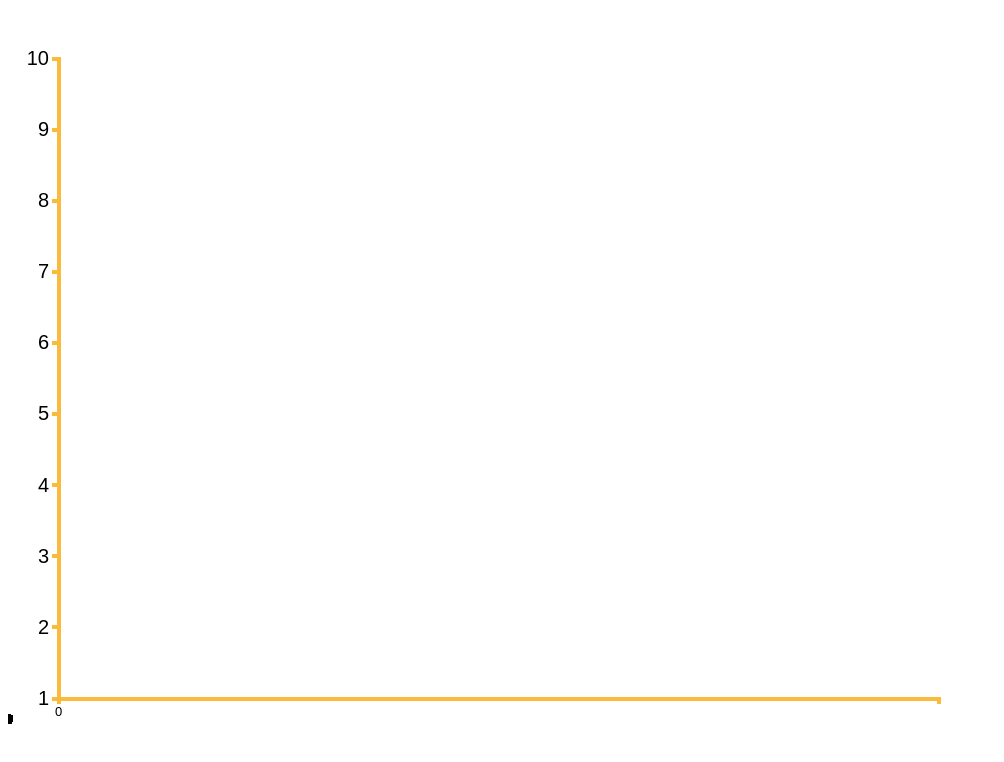
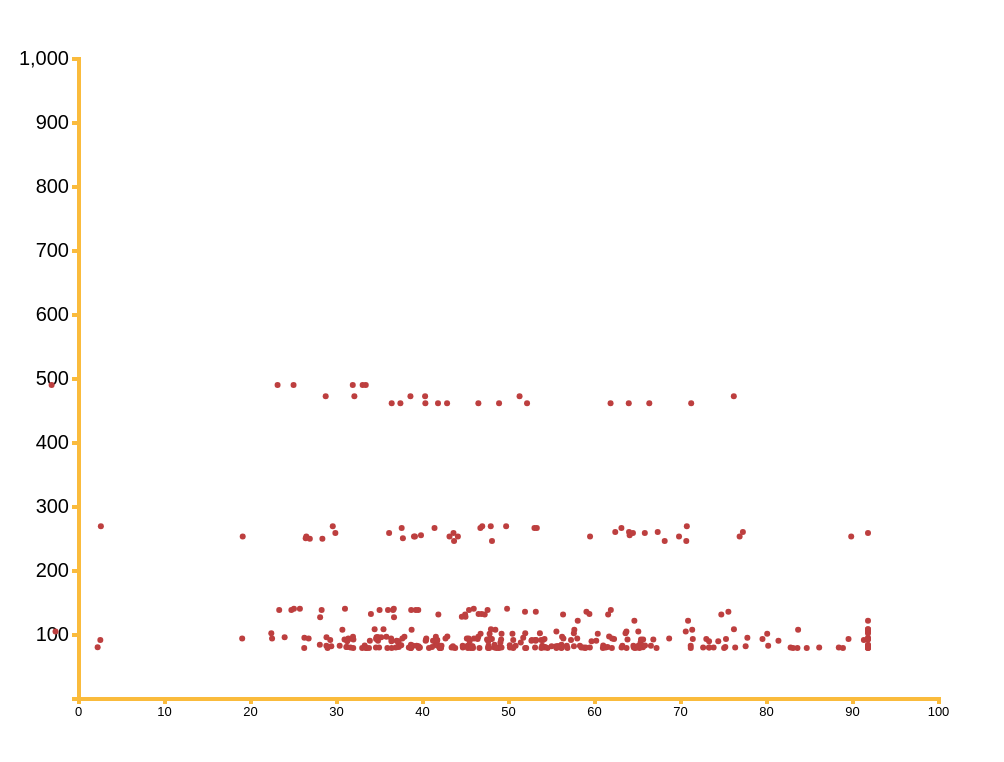
Before and after one commit to jarusified/mp-vis, a plain HTML site: page scatter_plot.html in a window 1280 px wide. Shown: the whole page, without its empty margins (0-1004 px from the left). Drawn offline with nearby package versions, Linux system fonts and the light colour scheme.

Commit message:
scatter plot for only MPI_Irecv

```diff
--- a/scatter_plot.html
+++ b/scatter_plot.html
@@ -64,8 +64,12 @@
      var count = 0;
      var cycle=[];
      var max_time = 0.00000001;
-     var max_buffer_count = 0
-
+     var max_buffer_count = 0;
+     var color_codes= {
+	 "MPI_Irecv" : "#bd3f3f",
+	 "MPI_Isend" : "#670808",
+	 "MPI_Waitall" : "#20ab1e"
+     };
      /* Data cleanup after every waitall call
 	P:
 	Q: Can clean up be done more elegant? */
@@ -102,6 +106,10 @@
      data.forEach(function(d){
 	 var cpu_time  = d["cpu_return"] - d["cpu_enter"];
 	 var wall_time = d["wall_return"] - d["wall_enter"];
+	 var curr_buffer_count = d["buffer_count"];
+	 if(max_buffer_count < curr_buffer_count){
+	     max_buffer_count = curr_buffer_count;
+	 }
 	 if(max_time < cpu_time){
 	     max_time = cpu_time;
 	 }
@@ -116,7 +124,7 @@
 		 for(var i=0; i< fcalls["id"].length; i++){
 		     fcalls["id"][i]["buffer_usage"] = fcalls["content"][i]["bytes"];
 		 }
-		 wcalls.push({ "nodes": fcalls, "globals": { "max_time" : max_time}});
+		 wcalls.push({ "nodes": fcalls, "globals": { "max_time" : max_time, "max_buffer_count": max_buffer_count}});
 		 cleanup();
 	     }
 	 }
@@ -124,17 +132,17 @@
      console.log(wcalls);
 
      var svg = d3.select("svg"),
-	 margin = {top: 50, right: 30, bottom: 30, left: 50},
+	 margin = {top: 50, right: 30, bottom: 30, left: 70},
 	 width = +svg.attr("width") - margin.left - margin.right,
 	 height = +svg.attr("height") - margin.top - margin.bottom,
 	 g = svg.append("g")
 		.attr("transform", "translate(" + margin.left + "," + margin.top + ")");
 
      var x = d3.scaleLinear()
-	       .domain([0,max_buffer_count])
+	       .domain([0,100])
 	       .range([0, width]);
      var y = d3.scaleLinear()
-	       .domain([10,1])
+	       .domain([1000,1])
 	       .range([0, height]);
      var yAxis = d3.axisLeft(y);
      var xAxis = d3.axisBottom(x);
@@ -148,12 +156,14 @@
 		   .style("font-size", "20px")
 		   .call(yAxis);
 
+     /* Todo - Loop through objects of objects in d3 [return of the value exits the loop]*/
      svg.selectAll("dot")
-	.data(data)
+	.data(wcalls)
 	.enter().append("circle")
-	.attr("r", 5)
-	.attr("cx", function(d) { return x(0); })
-	.attr("cy", function(d) { return y(0,2,3,4,5); });
+	.attr("r", 3)
+	.attr("cx", function(d) { for(var i=0; i< d["nodes"]["id"].length; i++) { return x(d["nodes"]["id"][i]["comm_time"]/d["globals"]["max_time"]*100); } })
+	.attr("cy", function(d) { for(var i=0; i< d["nodes"]["id"].length; i++) { return y((d["nodes"]["id"][i]["buffer_usage"]/d["globals"]["max_buffer_count"]))/1024*1024; } })
+        .style("fill", function(d) { for(var i =0; i<d["nodes"]["id"].length; i++){ console.log(d["nodes"]["id"][i]);  console.log(color_codes[d["nodes"]["id"][i]["call"]]); return color_codes[d["nodes"]["id"][i]["call"]]; } });
  });
 
 </script>
```
